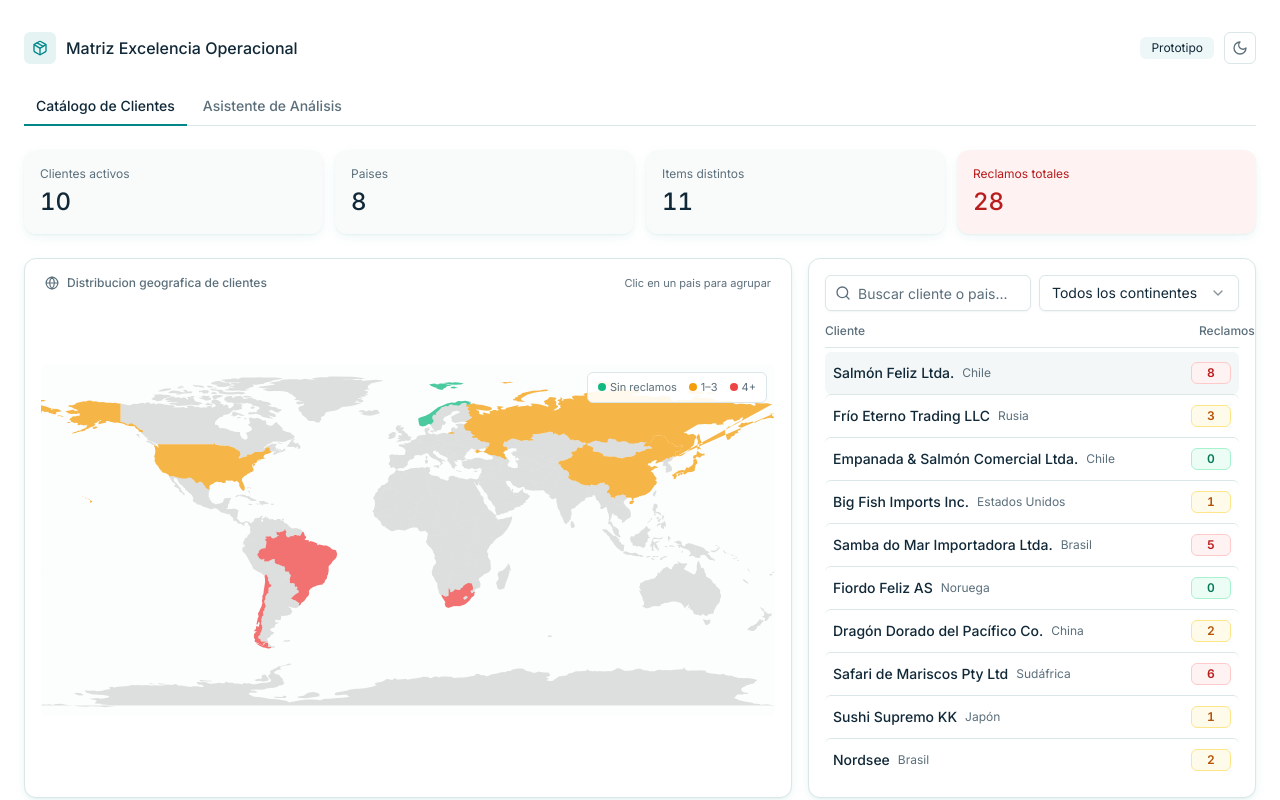
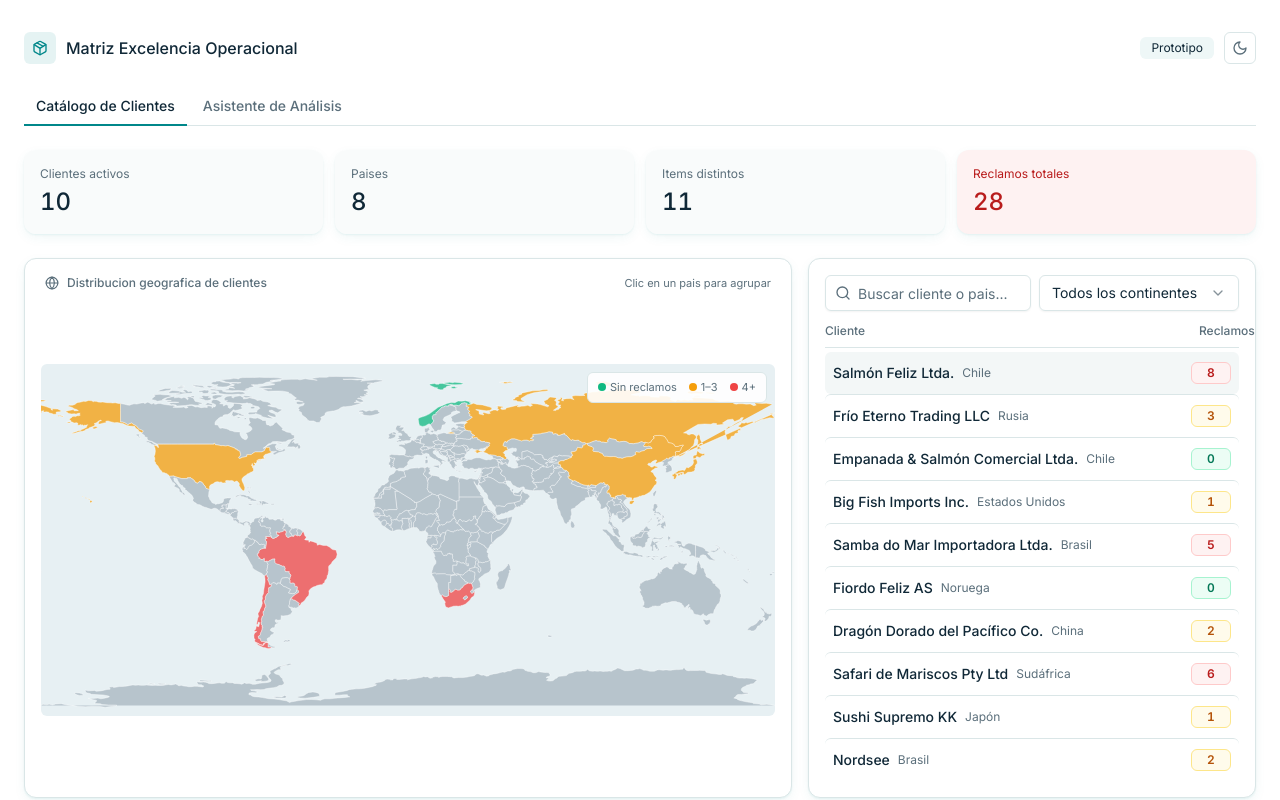
Before and after one commit to FranciscoSaldivia/Testing, a React (Vite) app: page / in a window 1280 px wide. Shown: the top 800 px of the page. Built offline with nearby package versions, Linux system fonts and the light colour scheme.

Commit message:
Corrige contraste del mapa en modo oscuro
- Nuevos tokens dedicados --map-ocean, --map-land, --map-border (en vez de reusar --muted/--background)
- Paises sin cliente ahora tienen relleno y opacidad mas visibles
- Bordes entre paises con color propio, ya no se funden con el oceano en modo oscuro

```diff
--- a/src/components/WorldMap.tsx
+++ b/src/components/WorldMap.tsx
@@ -16,7 +16,7 @@ export function WorldMap({ selectedCountry, onSelectCountry, countryStats }: Wor
   const activeStat = activeId ? countryStats.get(activeId) : undefined;
 
   return (
-    <div className="relative w-full overflow-hidden rounded-md bg-muted/30">
+    <div className="relative w-full overflow-hidden rounded-md bg-[hsl(var(--map-ocean))]">
       <svg
         viewBox="0 0 960 460"
         className="w-full h-auto"
@@ -29,8 +29,8 @@ export function WorldMap({ selectedCountry, onSelectCountry, countryStats }: Wor
             !!country.id && (selectedCountry === country.id || hovered === country.id);
           const fill = stat
             ? severityConfig[getSeverity(stat.reclamos)].fillVar
-            : "var(--muted-foreground)";
-          const fillOpacity = stat ? (isActive ? 0.95 : 0.75) : 0.12;
+            : "hsl(var(--map-land))";
+          const fillOpacity = stat ? (isActive ? 0.95 : 0.75) : 0.55;
 
           return (
             <path
@@ -38,7 +38,7 @@ export function WorldMap({ selectedCountry, onSelectCountry, countryStats }: Wor
               d={country.d}
               fill={fill}
               fillOpacity={fillOpacity}
-              stroke="var(--background)"
+              stroke="hsl(var(--map-border))"
               strokeWidth={isActive ? 1.2 : 0.5}
               className={stat ? "cursor-pointer transition-all" : undefined}
               onMouseEnter={() => stat && country.id && setHovered(country.id)}
--- a/src/index.css
+++ b/src/index.css
@@ -24,6 +24,9 @@
     --input: 181 20% 88%;
     --ring: 181 100% 27%;
     --radius: 0.5rem;
+    --map-ocean: 195 35% 93%;
+    --map-land: 205 15% 62%;
+    --map-border: 0 0% 100%;
   }
 
   .dark {
@@ -46,6 +49,9 @@
     --border: 203 35% 22%;
     --input: 203 35% 22%;
     --ring: 181 90% 45%;
+    --map-ocean: 205 55% 6%;
+    --map-land: 205 20% 32%;
+    --map-border: 205 40% 20%;
   }
 
   * {
```
